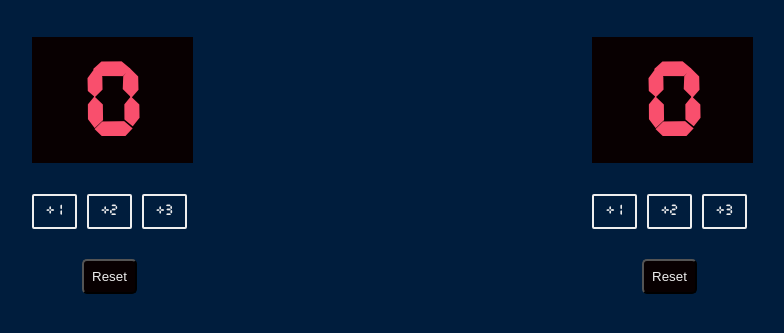
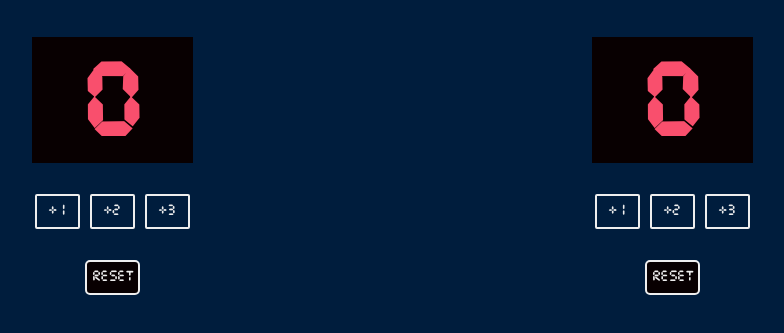
Before and after one commit to PisethSun/Basketball, a website built with Vite: page index.html in a window 1280 px wide. Shown: the part 289-622 px from the top of the page, without its empty margins (248-1032 px from the left). Built offline with nearby package versions, Linux system fonts and the light colour scheme.

Commit message:
changes a lot becuase Netify didnt work. ID and classes might be the issue

```diff
--- a/index.html
+++ b/index.html
@@ -3,76 +3,42 @@
 <head>
     <meta charset="UTF-8">
     <meta name="viewport" content="width=device-width, initial-scale=1.0">
-
     <title>Basketball Score</title>
     <link rel="stylesheet" href="styles.css">
-
-
-
-
 </head>
 <body>
     <div class="container">
 
+        <!-- HOME SCOREBOARD -->
+        <div class="scoreboard">
+            <h3>HOME</h3>
+            <div id="boardTitle">
+                <h2 id="homeScore">0</h2>
+            </div>
+            <div class="addScore">
+                <button class="btn" onclick="addOne()">+1</button>
+                <button class="btn" onclick="addTwo()">+2</button>
+                <button class="btn" onclick="addThree()">+3</button>
+                <button class="btn reset-btn" onclick="resetHome()">Reset</button>
+            </div>
+        </div>
 
-            <div id="scoreboard">
-
-                <div >
-
-                    <h3>HOME</h3>
-
+        <!-- GUEST SCOREBOARD -->
+        <div class="scoreboard">
+            <h3>GUEST</h3>
             <div id="boardTitle">
-
-
-                        <div id="score ">
-                            <h2 id="homeScore"></h2>
-
+                <h2 id="guestScore">0</h2>
+            </div>
+            <div class="addScore">
+                <button class="btn" onclick="addOneGuest()">+1</button>
+                <button class="btn" onclick="addTwoGuest()">+2</button>
+                <button class="btn" onclick="addThreeGuest()">+3</button>
+                <button class="btn reset-btn" onclick="resetGuest()">Reset</button>
             </div>
         </div>
 
     </div>
 
-                <div id="addScore">
-
-                 <button id="btn-IncrementOne" class="btn" onclick="addOne()">+1</button>
-                 <button id="btn-Increment"  class="btn" onclick="addTwo()">+2</button>
-                 <button id="btn-Increment"  class="btn" onclick="addThree()">+3</button>
-                 <button id="reset-btn"  onclick="resetHome()"> Reset</button>
-
-                </div>
-
-
-            </div>
-
-
-            <div id="scoreboard">
-
-                <div>
-                         <h3>GUEST</h3>
-                   <div id="boardTitle">
-
-
-                        <div id="score" >
-                           <h2 id="guestScore"></h2>
-
-
-                        </div>
-                   </div>
-
-                <div id="addScore">
-                 <button id="btn-IncrementOne" class="btn" onclick="addoneGuest()">+1</button>
-                 <button id="btn-Increment"  class="btn" onclick="addtwoGuest()">+2</button>
-                 <button id="btn-Increment"  class="btn" onclick="addthreeGuest()">+3</button>
-                 <button id="reset-btn" onclick="resetGuest()"> Reset</button>
-
-
-                </div>
-
-                </div>
-
-
-            </div>
-        </div>
     <script src="index.js"></script>
 </body>
 </html>
--- a/index.js
+++ b/index.js
@@ -1,72 +1,47 @@
-let homeScores = 0
-let guestScores = 0
-document.getElementById("homeScore").textContent=homeScores
-document.getElementById("guestScore").textContent=guestScores
+let homeScores = 0;
+let guestScores = 0;
 
+let home = document.getElementById("homeScore");
+let guest = document.getElementById("guestScore");
 
-let home = document.getElementById("homeScore")
-let guest = document.getElementById("guestScore")
-
-
-// home one function
-function addOne(){
-
-    homeScores += 1
-
-    home.textContent = homeScores
-
+// HOME FUNCTIONS
+function addOne() {
+    homeScores += 1;
+    home.textContent = homeScores;
 }
 
-function addTwo(){
-
-      homeScores += 2
-
-    home.textContent = homeScores
+function addTwo() {
+    homeScores += 2;
+    home.textContent = homeScores;
 }
 
-function addThree(){
-     homeScores += 3
-
-    home.textContent = homeScores
-
+function addThree() {
+    homeScores += 3;
+    home.textContent = homeScores;
 }
-
-
-// Guest ScORE
-
-
-
-// home one function
-function addoneGuest(){
-
-    guestScores += 1
-
-    guest.textContent = guestScores
-
-}
-
-function addtwoGuest(){
-
-      guestScores += 2
-
-    guest.textContent = guestScores
-}
-
-function addthreeGuest(){
-     guestScores += 3
-
-    guest.textContent = guestScores
-}
-
 
 function resetHome() {
     homeScores = 0;
-
     home.textContent = homeScores;
 }
 
-function resetGuest(){
-     guestScores = 0;
-
+// GUEST FUNCTIONS
+function addOneGuest() {
+    guestScores += 1;
     guest.textContent = guestScores;
 }
+
+function addTwoGuest() {
+    guestScores += 2;
+    guest.textContent = guestScores;
+}
+
+function addThreeGuest() {
+    guestScores += 3;
+    guest.textContent = guestScores;
+}
+
+function resetGuest() {
+    guestScores = 0;
+    guest.textContent = guestScores;
+}
--- a/styles.css
+++ b/styles.css
@@ -1,23 +1,19 @@
 @font-face{
     font-family: 'CursedTimer';
-     src: url('CursedTimerUlil-Aznm.ttf') format('truetype');
+    src: url('CursedTimerUlil-Aznm.ttf') format('truetype');
+}
 
-
-   }
 body {
     margin: 0;
     background-color: #001d3d;
     color: #EEEEEE;
     text-align: center;
-
-
-
 }
 
 h3{
     font-family: Verdana, Geneva, Tahoma, sans-serif;
-    font-size: 40px ;
-     font-weight: bold;
+    font-size: 40px;
+    font-weight: bold;
 }
 
 .container {
@@ -26,18 +22,13 @@ h3{
     justify-content: space-evenly;
     background-color: #001d3d;
     margin-top: 200px;
-
-
 }
 
-#scoreboard{
-
+.scoreboard{
     width: 400px;
     height: 400px;
     font-weight: 400;
     font-size: 40px;
-
-
 }
 
 #boardTitle{
@@ -47,52 +38,24 @@ h3{
     background-color: #080001;
     display: block;
     margin: auto;
-     font-family: 'CursedTimer';
-     color: #EEEEEE;
-
-
+    font-family: 'CursedTimer';
+    color: #EEEEEE;
 }
 
-#score{
-    width: 117px;
-    height: 120px;
-    color: #F94F6D;
-    text-align: center;
-    font-size: 90px;
-    margin-top: 20px;
-}
-
-#homeScore{
+#homeScore, #guestScore{
     width: 117px;
     height: 120px;
     color: #F94F6D;
     text-align: center;
     font-size: 90px;
     margin: 20px auto;
-
 }
 
-#guestScore{
-    width: 117px;
-    height: 120px;
-    color: #F94F6D;
-    text-align: center;
-    font-size: 90px;
-    margin: 20px auto auto 20px;
-
-
-}
-
-
-
-#addScore{
-
+.addScore{
     width: 155px;
     height: 45px;
-
     display: block;
-    margin: 15px 120px 15px;
-
+    margin: 15px auto;
 }
 
 .btn{
@@ -104,14 +67,13 @@ h3{
     background-color: #001d3d;
     border: 2px solid #EEEEEE;
     border-radius: 2px;
+    cursor: pointer;
 }
 
-#reset-btn{
+.reset-btn{
     width: 55px;
     height: 35px;
     border-radius: 5px;
     background-color: #080001;
     color: #EEEEEE;
-
-
 }
```
Lines whose indentation alone changed are shown as unchanged.
